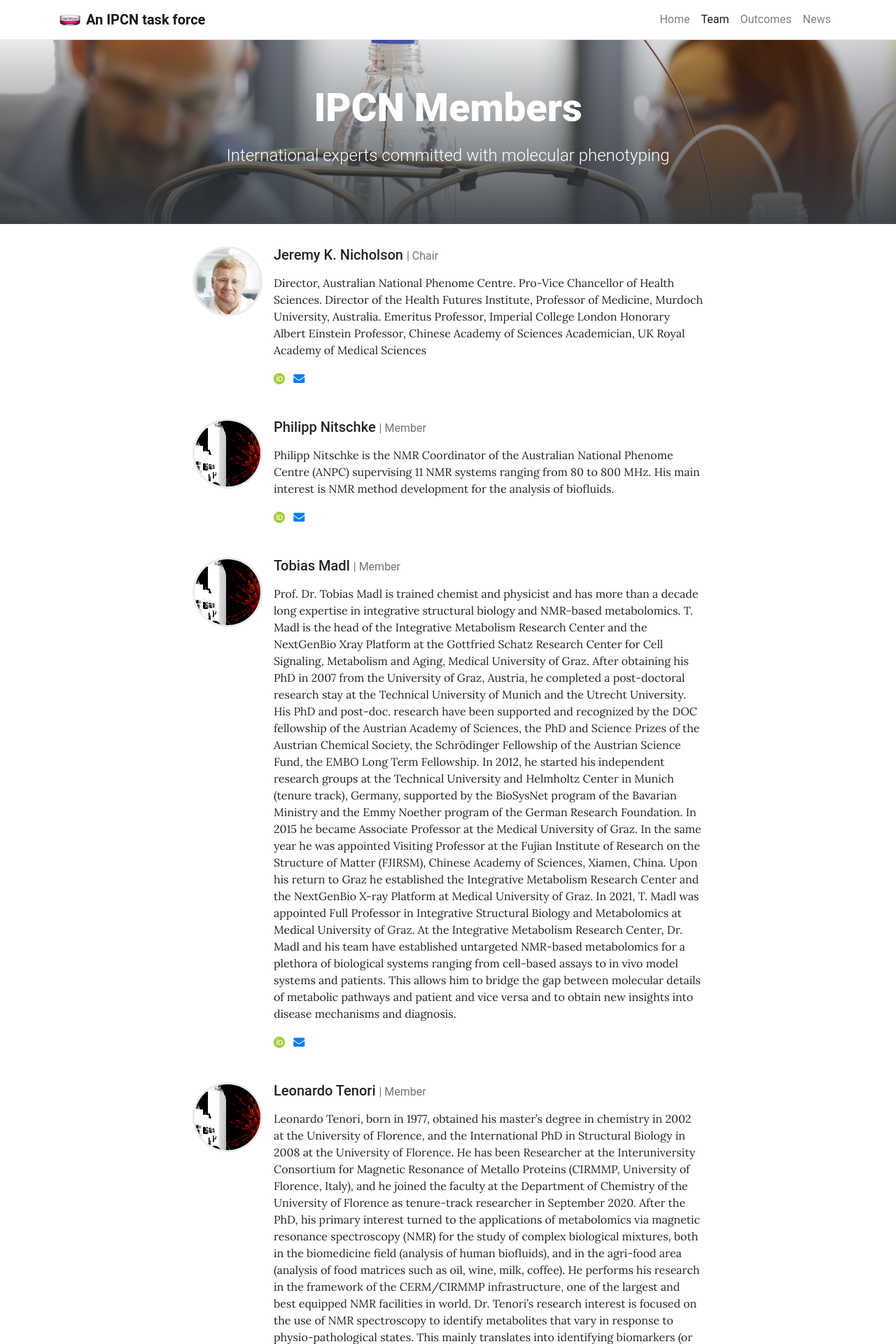
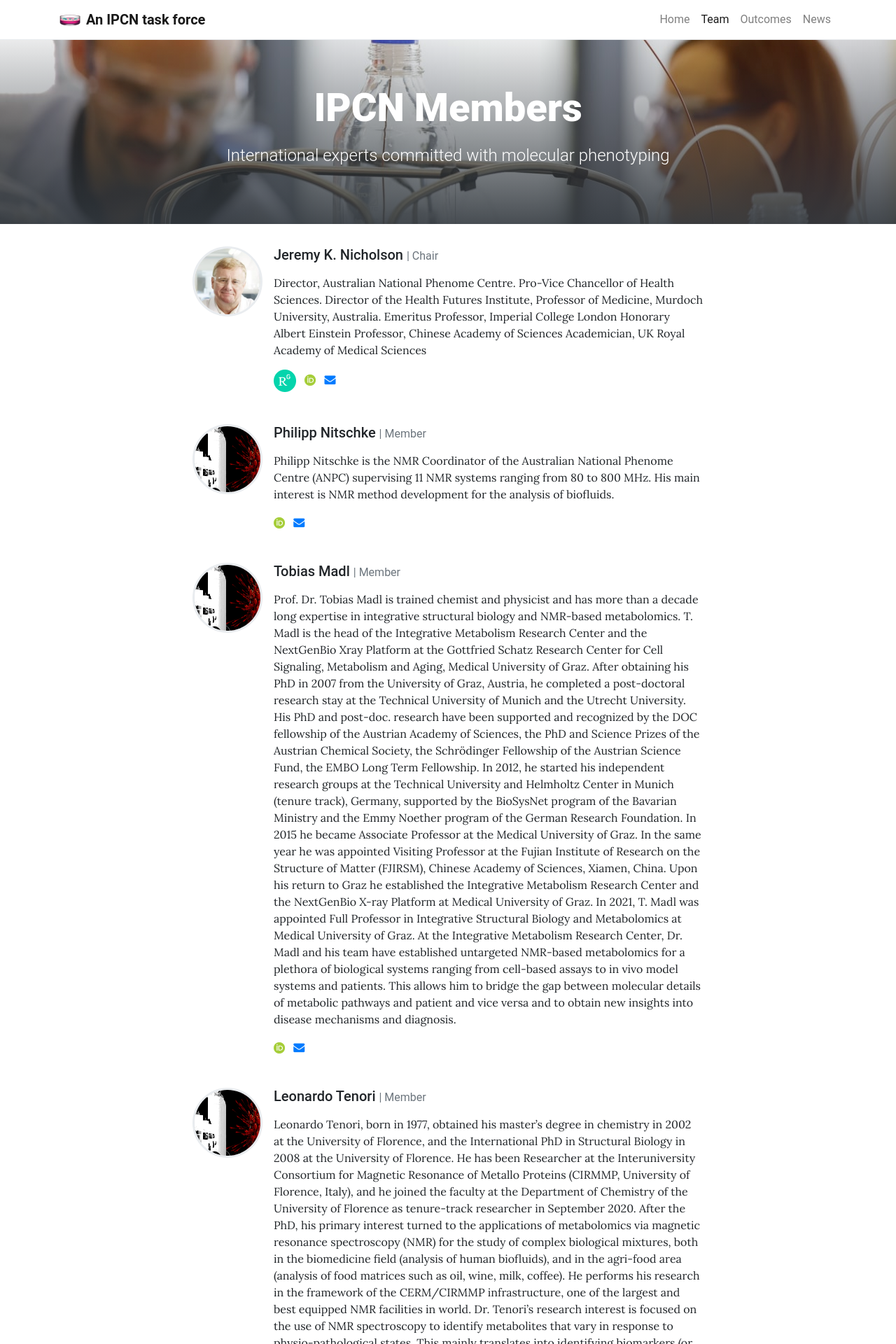
Before and after one commit to phenocare/IPCN, a Jekyll site: the page built from pages/team.md, in a window 1280 px wide. Shown: the top 1920 px of the page at 70% size. Built offline with Jekyll 4.4.1, drawn with Linux system fonts in a browser that asks for light colours.

Commit message:
updated team

```diff
--- a/_data/team.yml
+++ b/_data/team.yml
@@ -11,6 +11,7 @@
     Emeritus Professor, Imperial College London
     Honorary Albert Einstein Professor, Chinese Academy of Sciences
     Academician, UK Royal Academy of Medical Sciences
+  researchgate: Jeremy-Nicholson
   orcid: 0000-0002-8123-8349
   email: jeremy.nicholson@murdoch.edu.au
   # github: github_name
--- a/_layouts/team.html
+++ b/_layouts/team.html
@@ -3,15 +3,12 @@ layout: default
 description: Template for team page
 ---
 
-{{ content }}
-
-{% for member in site.data.team %}
+{{ content }} {% for member in site.data.team %}
 <div class="media team-member">
-    <img class="mr-3" src="{{ member.image | relative_url }}">
+  <img class="mr-3" src="{{ member.image | relative_url }}" />
   <div class="media-body">
     <h5 id="{{ member.name | strip | url_encode }}">
-        {{ member.name }}
-        {% if member.role %}
+      {{ member.name }} {% if member.role %}
       <small class="text-muted">| {{ member.role }}</small>
       {% endif %}
     </h5>
@@ -19,27 +16,37 @@ description: Template for team page
     {{ member.description | markdownify }}
 
     <ul class="list-inline">
-        {% if member.orcid %}
+      {% if member.researchgate %}
       <li class="list-inline-item">
-          <a href="https://orcid.org/{{ member.orcid }}"><img class="orcid" src="{{ '/assets/theme/img/orcid.png' | relative_url }}"></a>
+        <a href="https://www.researchgate.net/profile/{{ member.researchgate }}"
+          ><img
+            class="researchgate"
+            src="{{ '/assets/theme/img/researchgate.png' | relative_url }}"
+        /></a>
       </li>
-        {% endif %}
-
-        {% if member.email %}
+      {% endif %} {% if member.orcid %}
+      <li class="list-inline-item">
+        <a href="https://orcid.org/{{ member.orcid }}"
+          ><img
+            class="orcid"
+            src="{{ '/assets/theme/img/orcid.png' | relative_url }}"
+        /></a>
+      </li>
+      {% endif %} {% if member.email %}
       <li class="list-inline-item">
         <a href="mailto:{{ member.email }}"><i class="fa fa-envelope"></i></a>
       </li>
-        {% endif %}
-
-        {% if member.twitter %}
+      {% endif %} {% if member.twitter %}
       <li class="list-inline-item">
-          <a href="https://twitter.com/{{ member.twitter }}"><i class="fa fa-twitter"></i></a>
+        <a href="https://twitter.com/{{ member.twitter }}"
+          ><i class="fa fa-twitter"></i
+        ></a>
       </li>
-        {% endif %}
-
-        {% if member.github %}
+      {% endif %} {% if member.github %}
       <li class="list-inline-item">
-          <a href="https://github.com/{{ member.github }}"><i class="fa fa-github"></i></a>
+        <a href="https://github.com/{{ member.github }}"
+          ><i class="fa fa-github"></i
+        ></a>
       </li>
       {% endif %}
     </ul>
```
Also changed, not shown: assets/theme/img/researchgate.png (added). Lines whose indentation alone changed are shown as unchanged.
